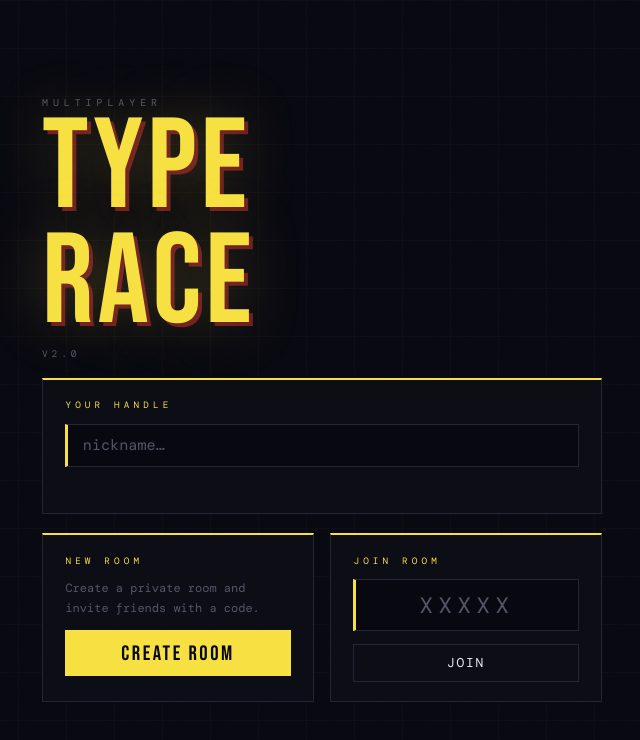
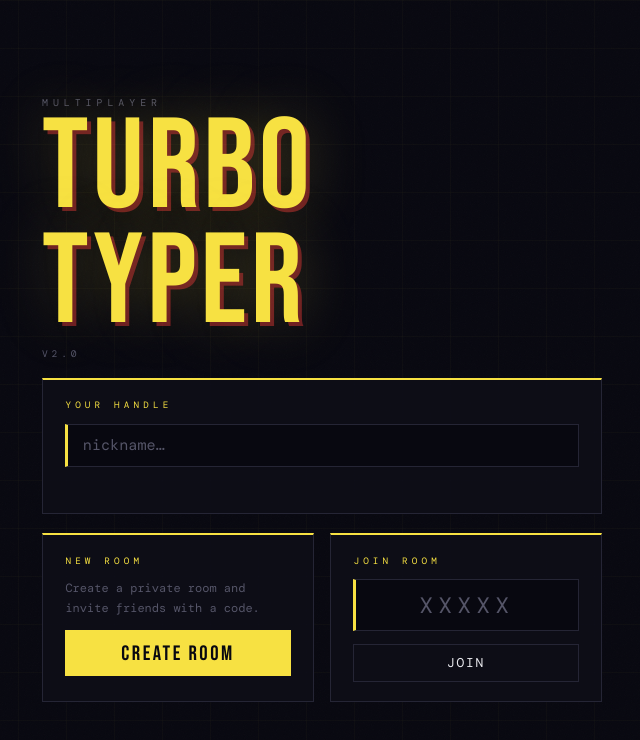
Before and after one commit to peteraugros/turbo-typer, a website: page public/index.html in a window 1280 px wide. Shown: the whole page, without its empty margins (318-958 px from the left). Drawn offline with nearby package versions, Linux system fonts and the light colour scheme; no server answers; a web font is replaced by a local one.

Commit message:
Title change in index.html

```diff
--- a/public/index.html
+++ b/public/index.html
@@ -3,7 +3,7 @@
 <head>
   <meta charset="UTF-8"/>
   <meta name="viewport" content="width=device-width, initial-scale=1.0, maximum-scale=1.0"/>
-  <title>TYPE RACE</title>
+  <title>TURBO TYPER</title>
   <link rel="preconnect" href="https://fonts.googleapis.com"/>
   <link rel="preconnect" href="https://fonts.gstatic.com" crossorigin/>
   <link href="https://fonts.googleapis.com/css2?family=Bebas+Neue&family=DM+Mono:ital,wght@0,400;0,500;1,400&display=swap" rel="stylesheet"/>
@@ -21,7 +21,7 @@
   <div class="landing-wrap">
     <div class="logo-block">
       <div class="logo-eyebrow">MULTIPLAYER</div>
-      <div class="logo-main">TYPE<br>RACE</div>
+      <div class="logo-main">TURBO<br>TYPER</div>
       <div class="logo-version">V2.0</div>
     </div>
 
```
